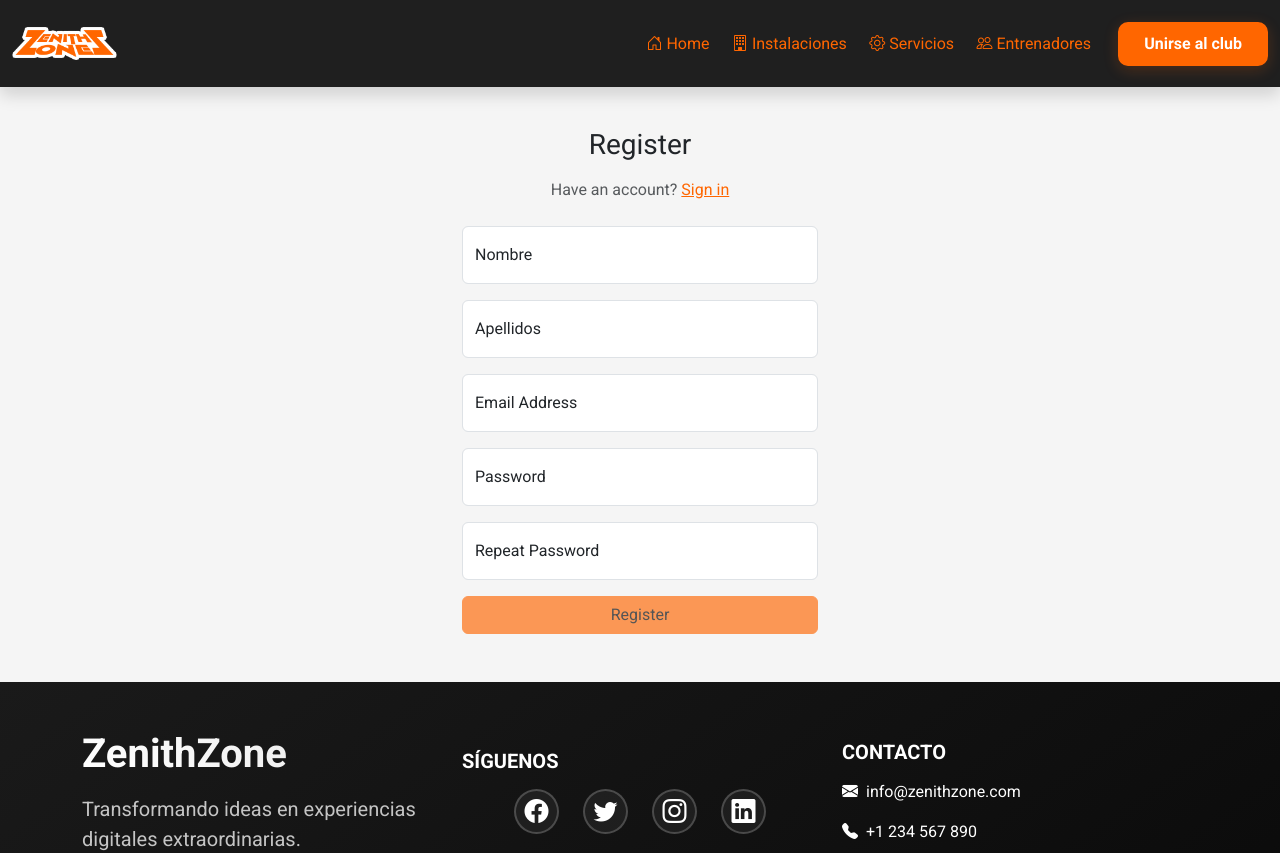
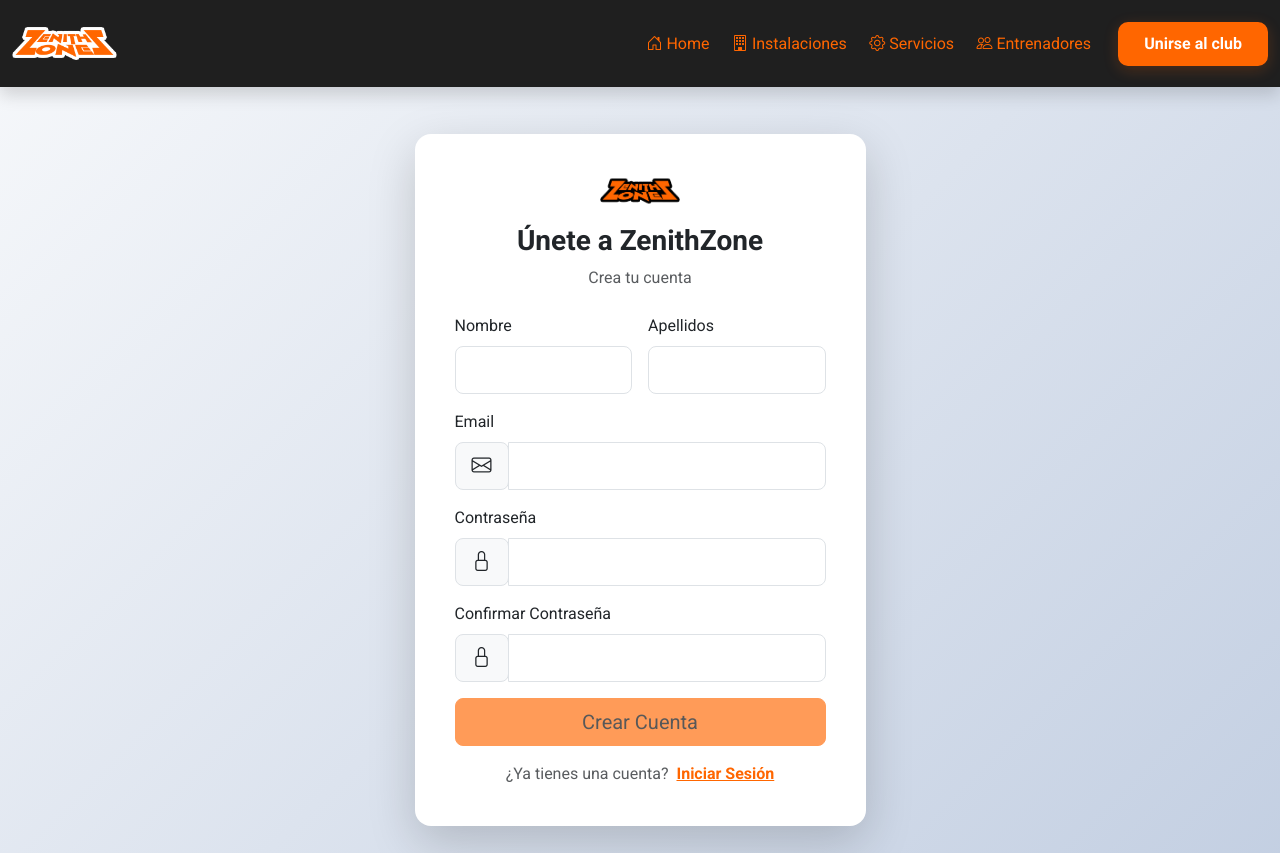
Before and after one commit to alexMartJu/SkillBoost_Football, a Vue app in the folder frontend/ZenithZone/: page /register in a window 1280 px wide. Shown: the top 853 px of the page. Built offline with nearby package versions, Linux system fonts and the light colour scheme; no server answers; what vue3-lazyload would draw is missing.

Commit message:
Frontend_Vue. Mejorado diseño Login/Register

```diff
--- a/frontend/ZenithZone/src/components/auth/loginRegisterForm.vue
+++ b/frontend/ZenithZone/src/components/auth/loginRegisterForm.vue
@@ -1,84 +1,149 @@
 <template>
-    <div class="LoginRegisterForm">
-        <main class="main py-5">
+    <div class="auth-container bg-light">
       <div class="container">
-                <!-- Form Wrapper -->
-                <div class="row justify-content-center">
-                    <div class="col-md-6 col-lg-4">
-                        <section class="wrapper">
-                            <div class="text-center mb-4" v-if="isLogin">
-                                <h1 class="h3 mb-3 fw-normal">Login</h1>
-                                <p class="text-muted">New user? <span><a href="javascript:void(0)" class="text-primary"
-                                            @click="redirect.register()">Create an
-                                            account</a></span></p>
+        <div class="row justify-content-center align-items-center min-vh-100">
+          <div class="col-12 col-md-6 col-lg-5">
+            <div class="card shadow-lg border-0 rounded-4 p-4">
+              <div class="card-body">
+                <div class="text-center mb-4">
+                  <img src="/assets/logo_3.png" alt="ZenithZone" class="img-fluid mb-3" style="width: 80px;" />
+                  <h1 class="h3 fw-bold text-dark">{{ isLogin ? 'Bienvenido de nuevo' : 'Únete a ZenithZone' }}</h1>
+                  <p class="text-muted">
+                    {{ isLogin ? 'Inicia sesión para continuar' : 'Crea tu cuenta' }}
+                  </p>
                 </div>
-                            <div class="text-center mb-4" v-else>
-                                <h1 class="h3 mb-3 fw-normal">Register</h1>
-                                <p class="text-muted">Have an account? <span><a href="javascript:void(0)"
-                                            class="text-primary" @click="redirect.login()">Sign in</a></span></p>
-                            </div>
-                            <form name="signin" class="needs-validation" @submit.prevent="handleSubmit" @keyup.enter="handleSubmit">
-                                <div v-if="!isLogin" class="form-floating mb-3">
-                                    <input type="text" name="nombre" id="nombre" class="form-control"
-                                        placeholder="Nombre" v-model="state.nombre" required />
-                                    <label for="nombre">Nombre</label>
-                                    <div v-if="x$.nombre.$dirty && x$.nombre.$invalid && state.nombre.length > 0" class="text-danger small">
-                                        Invalid nombre.
+
+                <form @submit.prevent="handleSubmit">
+                  <!-- Campos para Register -->
+                  <div v-if="!isLogin" class="row g-3 mb-3">
+                    <div class="col-md-6">
+                      <div class="form-group">
+                        <label for="nombre" class="form-label fw-medium">Nombre</label>
+                        <input
+                          type="text"
+                          id="nombre"
+                          v-model="state.nombre"
+                          class="form-control form-control-lg"
+                          :class="{'is-invalid': x$.nombre.$invalid && state.nombre.length > 0}"
+                        />
+                        <div class="invalid-feedback" v-if="x$.nombre.$invalid && state.nombre.length > 0">
+                          Nombre inválido (min 2 caracteres)
                         </div>
                       </div>
-                                <div v-if="!isLogin" class="form-floating mb-3">
-                                    <input type="text" name="apellidos" id="apellidos" class="form-control"
-                                        placeholder="Apellidos" v-model="state.apellidos" required />
-                                    <label for="apellidos">Apellidos</label>
-                                    <div v-if="x$.apellidos.$invalid && state.apellidos.length > 0" class="text-danger small">
-                                        Invalid apellidos.
+                    </div>
+
+                    <div class="col-md-6">
+                      <div class="form-group">
+                        <label for="apellidos" class="form-label fw-medium">Apellidos</label>
+                        <input
+                          type="text"
+                          id="apellidos"
+                          v-model="state.apellidos"
+                          class="form-control form-control-lg"
+                          :class="{'is-invalid': x$.apellidos.$invalid && state.apellidos.length > 0}"
+                        />
+                        <div class="invalid-feedback" v-if="x$.apellidos.$invalid && state.apellidos.length > 0">
+                          Apellido inválido (min 2 caracteres)
                         </div>
                       </div>
-                                <div class="form-floating mb-3">
-                                    <input type="email" name="email" id="email" class="form-control"
-                                        placeholder="Email Address" v-model="state.email" required />
-                                    <label for="email">Email Address</label>
-                                    <div v-if="x$.email.$invalid && state.email.length > 0" class="text-danger small">
-                                        Invalid EMAIL.
                     </div>
                   </div>
-                                <div class="form-floating mb-3">
-                                    <input type="password" name="password" id="password" class="form-control"
-                                        placeholder="Password" v-model="state.password" required />
-                                    <label for="password">Password</label>
-                                    <div v-if="x$.password.$dirty && x$.password.$invalid && state.password.length > 0" class="text-danger small">
-                                        Invalid Password.
+
+                  <!-- Campos comunes -->
+                  <div class="form-group mb-3">
+                    <label for="email" class="form-label fw-medium">Email</label>
+                    <div class="input-group input-group-lg has-validation">
+                      <span class="input-group-text bg-light">
+                        <i class="bi bi-envelope"></i>
+                      </span>
+                      <input
+                        type="email"
+                        id="email"
+                        v-model="state.email"
+                        class="form-control"
+                        :class="{'is-invalid': x$.email.$invalid && state.email.length > 0}"
+                      />
+                      <div class="invalid-feedback" v-if="x$.email.$invalid && state.email.length > 0">
+                        Email inválido
                       </div>
                     </div>
-                                <div v-if="!isLogin" class="form-floating mb-3">
-                                    <input type="password" name="password2" id="password2" class="form-control"
-                                        placeholder="Repeat Password" v-model="state.password2" required />
-                                    <label for="password2">Repeat Password</label>
-                                    <div v-if="x$.password2.$dirty && x$.password2.$invalid && state.password2.length > 0" class="text-danger small">
-                                        Invalid Password.
                   </div>
-                                    <div v-if="!isLogin && state.password !== state.password2 && state.password2.length > 0" class="text-danger small">
-                                        Passwords do not match.
+
+                  <div class="form-group mb-3">
+                    <label for="password" class="form-label fw-medium">Contraseña</label>
+                    <div class="input-group input-group-lg has-validation">
+                      <span class="input-group-text bg-light">
+                        <i class="bi bi-lock"></i>
+                      </span>
+                      <input
+                        :type="showPassword ? 'text' : 'password'"
+                        id="password"
+                        v-model="state.password"
+                        class="form-control"
+                        :class="{'is-invalid': x$.password.$invalid && state.password.length > 0}"
+                      />
+                      <div class="invalid-feedback" v-if="x$.password.$invalid && state.password.length > 0">
+                        Contraseña inválida
                       </div>
                     </div>
+                  </div>
+
+                  <!-- Confirmar Contraseña para el Register -->
+                  <div v-if="!isLogin" class="form-group mb-3">
+                    <label for="password2" class="form-label fw-medium">Confirmar Contraseña</label>
+                    <div class="input-group input-group-lg has-validation">
+                      <span class="input-group-text bg-light">
+                        <i class="bi bi-lock"></i>
+                      </span>
+                      <input
+                        :type="showPassword ? 'text' : 'password'"
+                        id="password2"
+                        v-model="state.password2"
+                        class="form-control"
+                        :class="{'is-invalid': (x$.password2.$invalid && state.password2.length > 0) || (state.password2 !== state.password && state.password2.length > 0)}"
+                      />
+                      <div class="invalid-feedback" v-if="x$.password2.$invalid && state.password2.length > 0">
+                        Contraseña inválida (min 3 caracteres)
+                      </div>
+                      <div class="invalid-feedback" v-if="state.password2 !== state.password && state.password2.length > 0">
+                        Las contraseñas no coinciden
+                      </div>
+                    </div>
+                  </div>
+
+                  <!-- Mensajes de error -->
                   <div class="alert alert-danger" v-if="errorMessage">
                     {{ errorMessage }}
                   </div>
-                                <div v-if="!isLogin">
-                                    <div v-if="registerSuccesful" class="alert alert-success text-center">usuario registrado correctamente</div>
+                  <div class="alert alert-success" v-if="!isLogin && registerSuccesful">
+                    ¡Registro exitoso!
                   </div>
-                                <div class="d-grid">
-                                    <button v-if="isLogin" type="submit" class="btn btn-primary"
-                                        :disabled="v$.email.$invalid || v$.password.$invalid">Login</button>
-                                    <button v-if="!isLogin" type="submit" class="btn btn-primary"
-                                        :disabled="x$.nombre.$invalid || x$.apellidos.$invalid || x$.email.$invalid || x$.password.$invalid || x$.password2.$invalid || state.password2 !== state.password">Register</button>
-                                </div>
+
+                  <!-- Submit Button -->
+                  <button
+                    type="submit"
+                    class="btn btn-primary btn-lg w-100 mb-3"
+                    :disabled="isLogin ? v$.email.$invalid || v$.password.$invalid :
+                              x$.nombre.$invalid || x$.apellidos.$invalid || x$.email.$invalid ||
+                              x$.password.$invalid || x$.password2.$invalid ||
+                              state.password2 !== state.password"
+                  >
+                    {{ isLogin ? 'Iniciar Sesión' : 'Crear Cuenta' }}
+                  </button>
+
+                  <!-- Toggle Login/Register -->
+                  <p class="text-center text-muted mb-0">
+                    {{ isLogin ? "¿No tienes una cuenta?" : '¿Ya tienes una cuenta?' }}
+                    <a href="#" class="text-primary fw-bold ms-1" @click.prevent="isLogin ? redirect.register() : redirect.login()">
+                      {{ isLogin ? 'Registrarse' : 'Iniciar Sesión' }}
+                    </a>
+                  </p>
                 </form>
-                        </section>
               </div>
             </div>
           </div>
-        </main>
+        </div>
+      </div>
     </div>
   </template>
 
@@ -200,3 +265,19 @@
     }
 }
 </script>
+
+
+<style scoped>
+.auth-container {
+  min-height: 100vh;
+  background: linear-gradient(135deg, #f5f7fa 0%, #c3cfe2 100%);
+}
+
+.card {
+  transition: all 0.3s ease;
+}
+
+.form-control:focus {
+  box-shadow: 0 0 0 0.25rem rgba(var(--bs-primary-rgb), 0.25);
+}
+</style>
```
Lines whose indentation alone changed are shown as unchanged.
